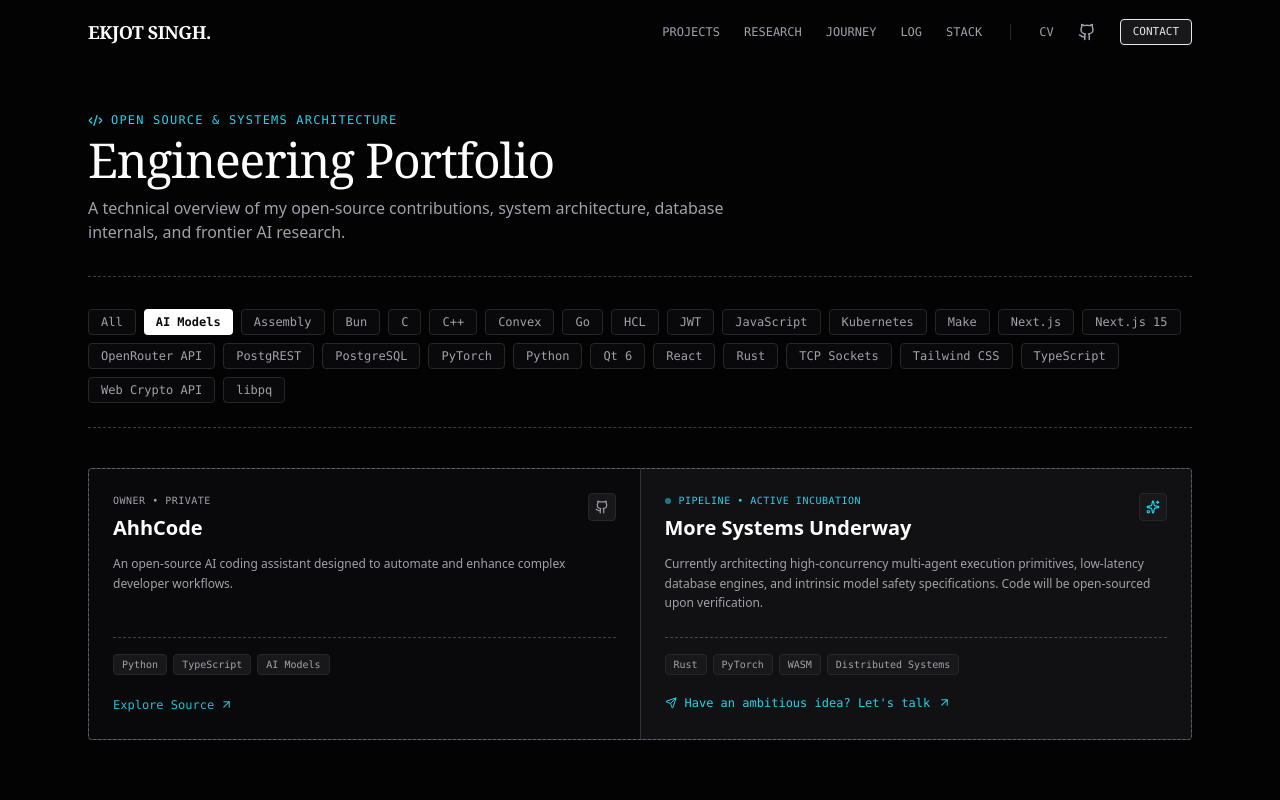
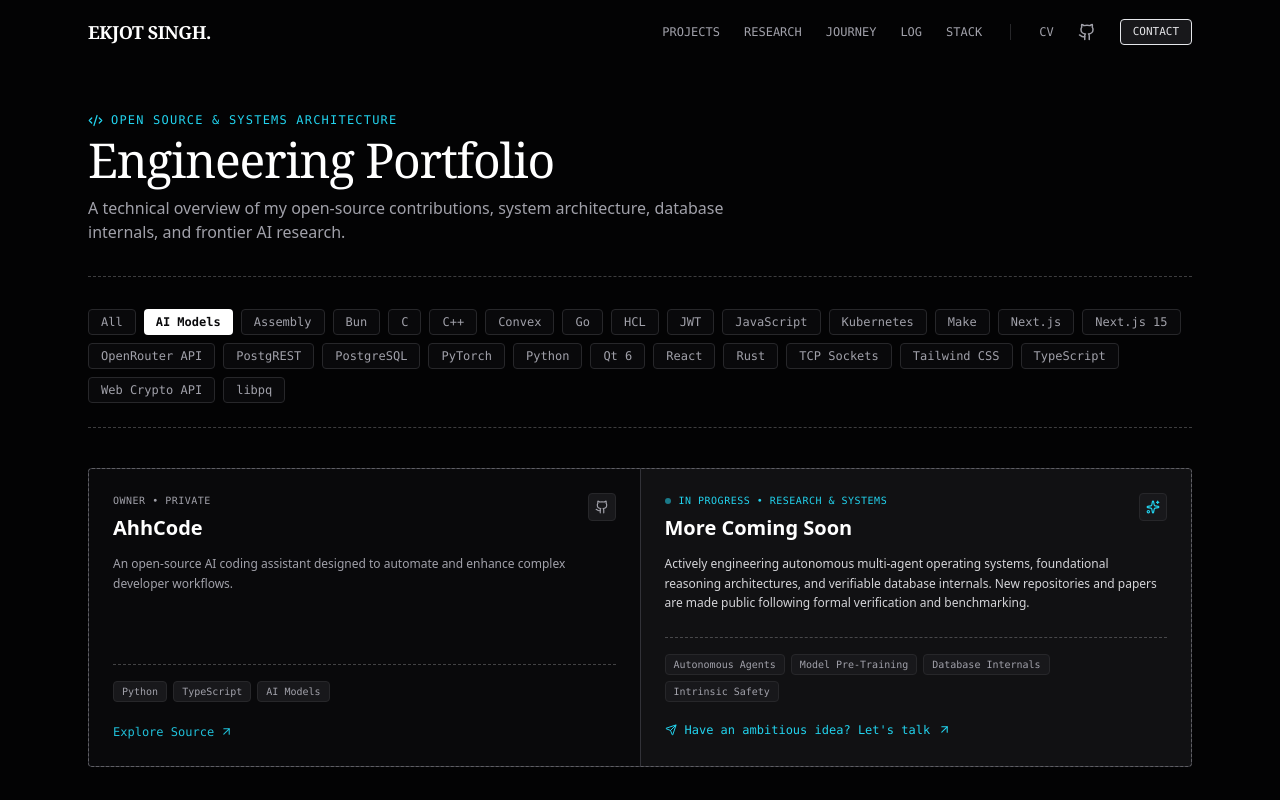
Before and after one commit to ekjotsinghmakhija/website, a Next.js app: page /projects in a window 1280 px wide. Both pictures are taken after a click on the button "AI Models". Shown: the top 800 px of the page. Built offline with nearby package versions, Linux system fonts and the light colour scheme.

Commit message:
style: elevate 'More Coming Soon' slot content and domain focus pills

```diff
--- a/src/app/projects/page.tsx
+++ b/src/app/projects/page.tsx
@@ -141,11 +141,11 @@ export default function ProjectsPage() {
                     <div className="flex items-center gap-2">
                       <span className="h-1.5 w-1.5 rounded-full bg-cyan-400 animate-pulse" />
                       <span className="text-[10px] font-mono uppercase tracking-wider text-cyan-400">
-                        Pipeline • Active Incubation
+                        In Progress • Research & Systems
                       </span>
                     </div>
                     <h3 className="text-xl font-bold text-white mt-1.5">
-                      More Systems Underway
+                      More Coming Soon
                     </h3>
                   </div>
                   <div className="p-1.5 rounded bg-zinc-900 text-cyan-400 border border-zinc-800">
@@ -153,17 +153,17 @@ export default function ProjectsPage() {
                   </div>
                 </div>
 
-                <p className="text-xs text-zinc-400 leading-relaxed mb-6 font-light">
-                  Currently architecting high-concurrency multi-agent execution primitives, low-latency database engines, and intrinsic model safety specifications. Code will be open-sourced upon verification.
+                <p className="text-xs text-zinc-300 leading-relaxed mb-6 font-light">
+                  Actively engineering autonomous multi-agent operating systems, foundational reasoning architectures, and verifiable database internals. New repositories and papers are made public following formal verification and benchmarking.
                 </p>
               </div>
 
               <div>
                 <div className="pt-4 border-t border-dashed border-zinc-800/80 flex flex-wrap gap-1.5 mb-4 font-mono text-[10px] text-zinc-400">
-                  <span className="px-2 py-0.5 rounded bg-zinc-900 border border-zinc-800">Rust</span>
-                  <span className="px-2 py-0.5 rounded bg-zinc-900 border border-zinc-800">PyTorch</span>
-                  <span className="px-2 py-0.5 rounded bg-zinc-900 border border-zinc-800">WASM</span>
-                  <span className="px-2 py-0.5 rounded bg-zinc-900 border border-zinc-800">Distributed Systems</span>
+                  <span className="px-2 py-0.5 rounded bg-zinc-900 border border-zinc-800">Autonomous Agents</span>
+                  <span className="px-2 py-0.5 rounded bg-zinc-900 border border-zinc-800">Model Pre-Training</span>
+                  <span className="px-2 py-0.5 rounded bg-zinc-900 border border-zinc-800">Database Internals</span>
+                  <span className="px-2 py-0.5 rounded bg-zinc-900 border border-zinc-800">Intrinsic Safety</span>
                 </div>
 
                 <a
```
